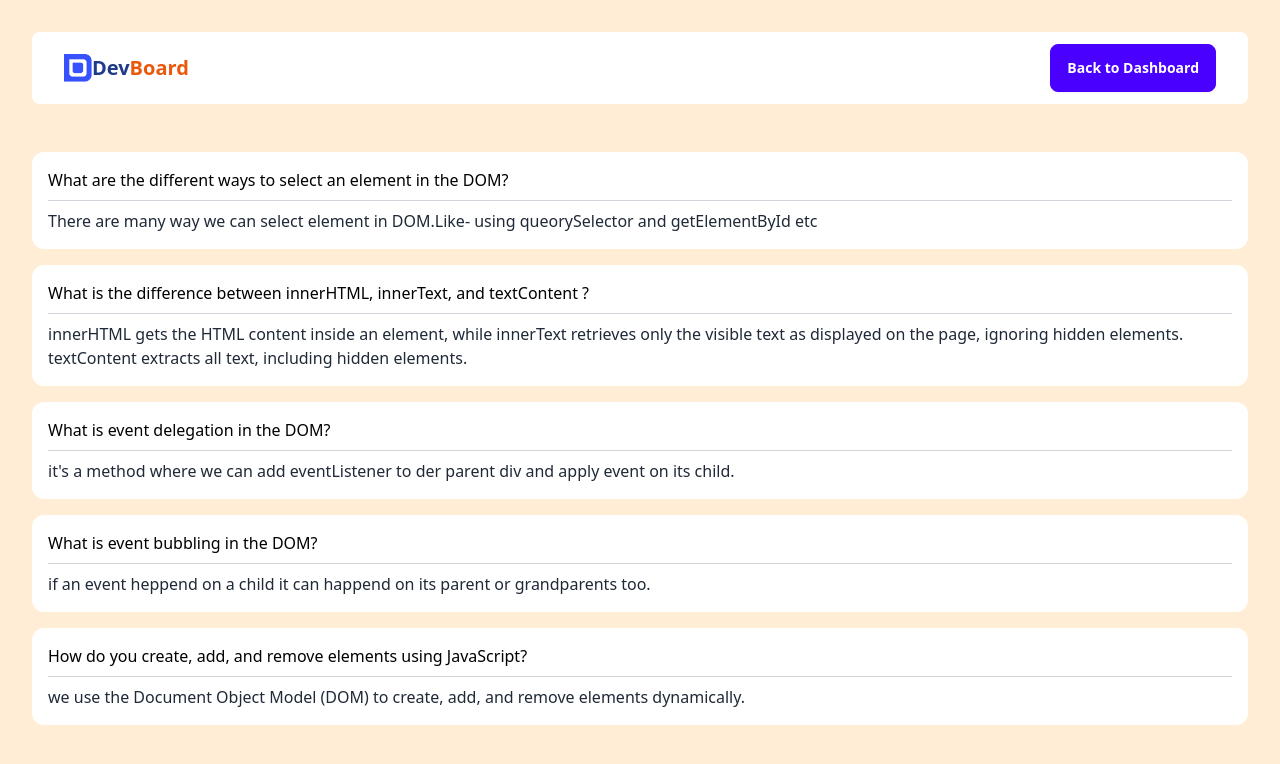
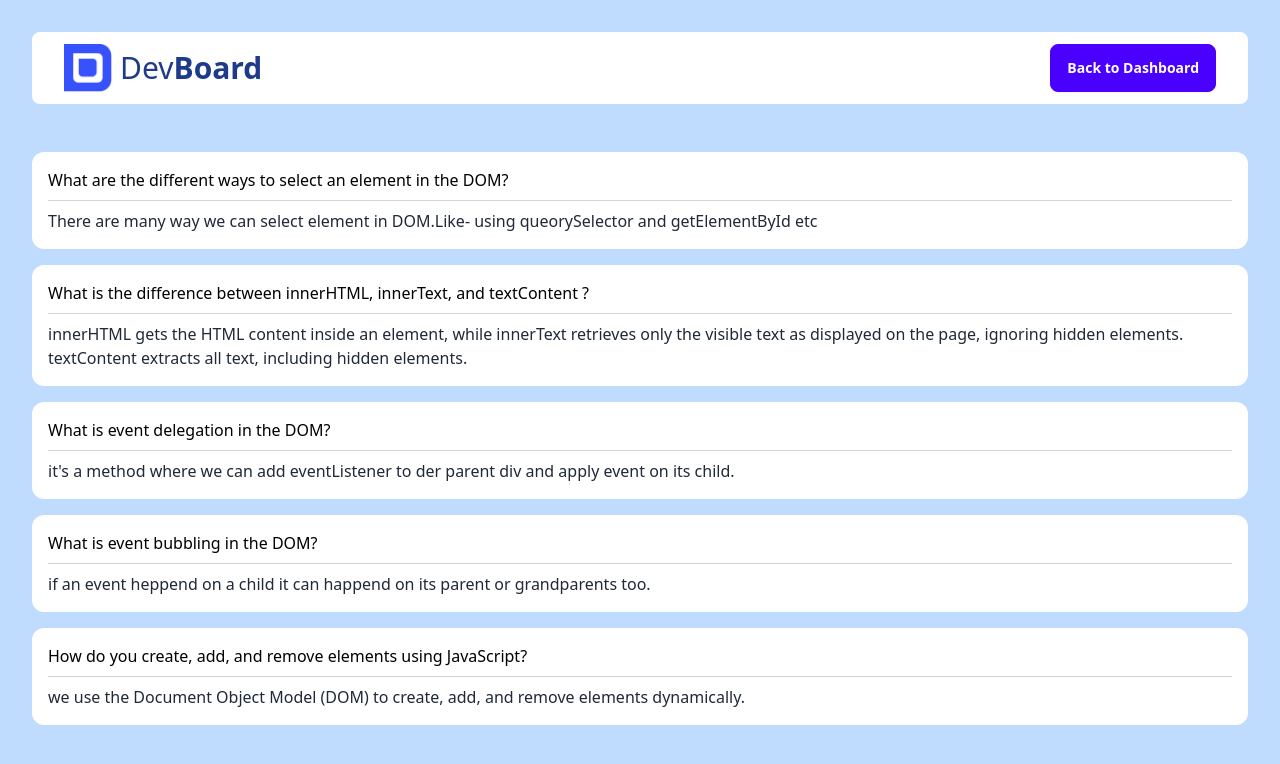
Before and after one commit to Rasel-0/Assignment_5, a website: page blog.html in a window 1280 px wide. Drawn offline with nearby package versions, Linux system fonts and the light colour scheme.

Commit message:
colour updated

```diff
--- a/blog.html
+++ b/blog.html
@@ -11,16 +11,16 @@
       type="text/css"
     />
   </head>
-  <body class="bg-orange-100 min-h-screen">
+  <body class="bg-blue-200 min-h-screen">
     <div class="py-4">
       <div class="container max-w-7xl w-full mx-auto px-4 sm:px-8 py-4">
         <div class="bg-white text-blue-800 w-full rounded-lg py-2 px-8">
           <div class="flex items-center justify-between py-1 text-5x1">
             <div class="flex items-center flex-auto">
-              <div class="w-7"><img src="assets/logo.png" alt="" /></div>
-              <div class="font-bold text-blue-900 text-xl">
-                Dev<span class="text-orange-600">Board</span>
-              </div>
+              <div class="flex items-center flex-auto gap-2">
+                <div class="w-12"><img src="assets/logo.png" alt="logo" /></div>
+                <div class="font-light text-blue-900 text-3xl">Dev<span class="font-bold">Board</span></div>
+             </div>
             </div>
             <div>
               <button id="back-btn" class="btn btn-primary text-white">
```
